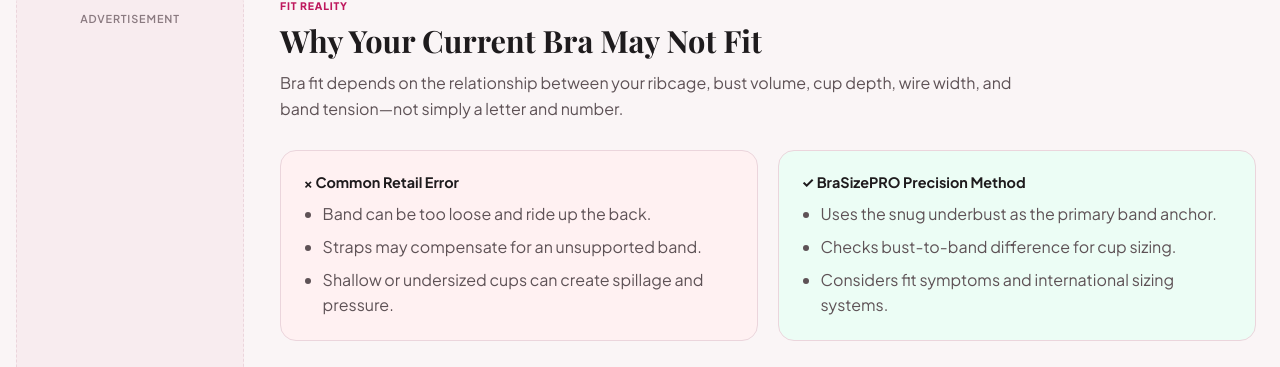
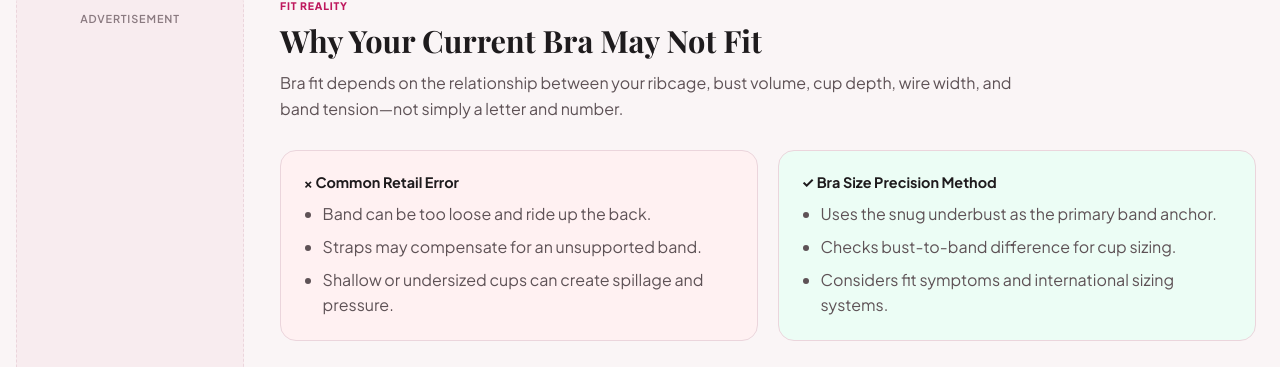
Before and after one commit to sharpedge74-cmyk/Bra-Size-Pro, a Jekyll site: the page built from index.html, in a window 1280 px wide and 900 px high, scrolled down 686 px. Shown: the part 87-454 px from the top of the window. Built offline with Jekyll 4.4.1, drawn with Linux system fonts in a browser that asks for light colours; some web fonts are replaced.

Commit message:
Replace user-facing BraSizePRO text with Bra Size

```diff
--- a/index.html
+++ b/index.html
@@ -67,7 +67,7 @@
       </ul>
     </div>
     <div class="comparison-card comparison-card-method">
-      <h3>✓ BraSizePRO Precision Method</h3>
+      <h3>✓ Bra Size Precision Method</h3>
       <ul>
         <li>Uses the snug underbust as the primary band anchor.</li>
         <li>Checks bust-to-band difference for cup sizing.</li>
@@ -147,14 +147,14 @@
       <div class="home-directory-badges">
         <a href="https://twelve.tools" target="_blank"><img src="https://twelve.tools/badge0-white.svg" alt="Featured on Twelve Tools" width="148" height="40"></a>
         <a href="https://dang.ai" target="_blank" rel="dofollow noopener" style="display:inline-block;text-decoration:none;"><img src="https://assets.dang.ai/badges/dang-verified-dark.png" alt="Verified on DANG!" width="260" height="94" style="display:block;width:260px;max-width:100%;height:auto;border:0;outline:none;text-decoration:none;" /></a>
-        <a href="https://turbo0.com/item/brasizepro" target="_blank" rel="noopener noreferrer">
+        <a href="https://turbo0.com/item/Bra Size" target="_blank" rel="noopener noreferrer">
           <img src="https://img.turbo0.com/badge-listed-dark.svg" alt="Listed on Turbo0" style="height: 54px; width: auto;" />
         </a>
       </div>
       <div class="home-directory-badges" aria-hidden="true">
         <a href="https://twelve.tools" target="_blank" tabindex="-1"><img src="https://twelve.tools/badge0-white.svg" alt="" width="148" height="40"></a>
         <a href="https://dang.ai" target="_blank" rel="dofollow noopener" tabindex="-1" style="display:inline-block;text-decoration:none;"><img src="https://assets.dang.ai/badges/dang-verified-dark.png" alt="" width="260" height="94" style="display:block;width:260px;max-width:100%;height:auto;border:0;outline:none;text-decoration:none;" /></a>
-        <a href="https://turbo0.com/item/brasizepro" target="_blank" rel="noopener noreferrer" tabindex="-1">
+        <a href="https://turbo0.com/item/Bra Size" target="_blank" rel="noopener noreferrer" tabindex="-1">
           <img src="https://img.turbo0.com/badge-listed-dark.svg" alt="" style="height: 54px; width: auto;" />
         </a>
         <a href="https://showbuild.co" target="_blank" rel="noopener" aria-label="Featured on ShowBuild" style="display:inline-flex;align-items:center;gap:10px;padding:10px 16px;border-radius:5px;font-family:-apple-system,BlinkMacSystemFont,'Segoe UI',Helvetica,Arial,sans-serif;line-height:1.2;text-decoration:none;border:1px solid #10263f;background:#10263f;color:#ffffff;"><span style="display:inline-flex;align-items:center;justify-content:center;width:32px;height:32px;border-radius:5px;font-size:14px;font-weight:700;letter-spacing:.02em;flex-shrink:0;background:#ffffff;color:#10263f;">SB</span><span style="display:flex;flex-direction:column;gap:1px;"><span style="font-size:9px;font-weight:600;letter-spacing:.08em;text-transform:uppercase;color:#a0aec0;">Featured on</span><span style="font-size:15px;font-weight:700;letter-spacing:-.02em;color:#ffffff;">ShowBuild</span></span></a>
```
